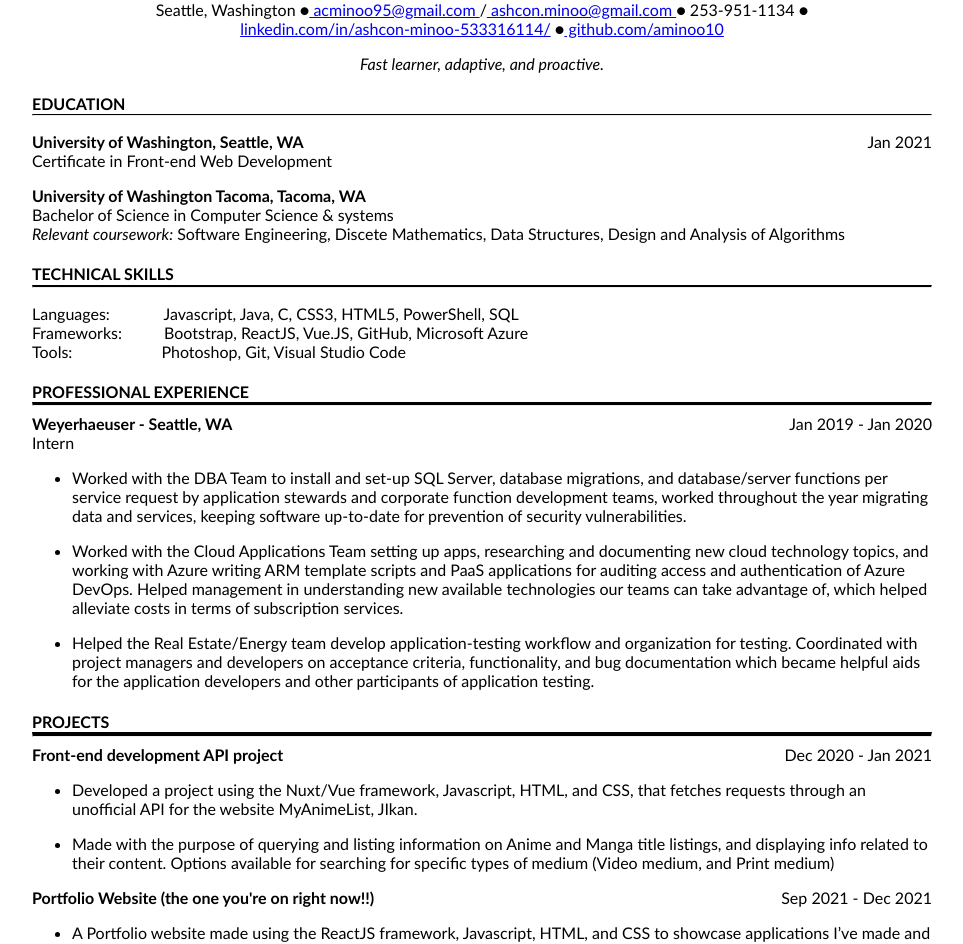
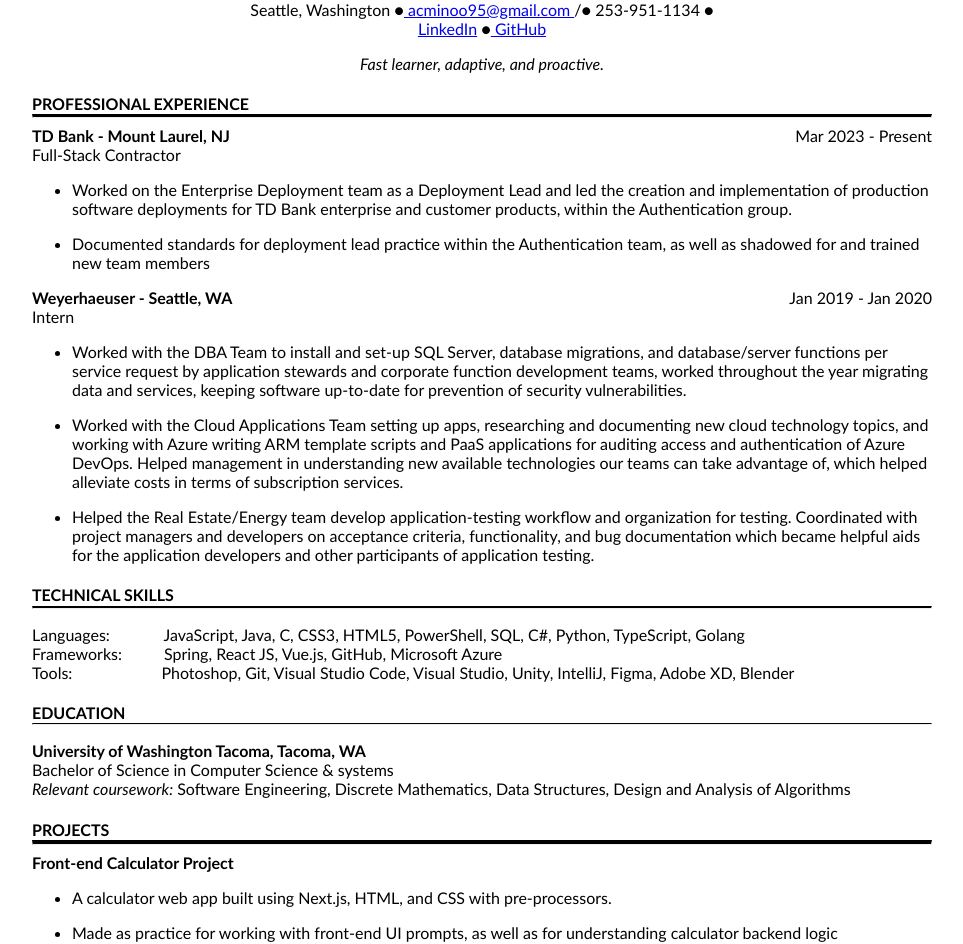
Before and after one commit to aminoo10/portfolio-site, a React (Create React App) app: page /resume in a window 1280 px wide. Shown: the part 500-1444 px from the top of the page, without its empty margins (158-1121 px from the left). Built offline with nearby package versions, Linux system fonts and the light colour scheme.

Commit message:
Updated Resume, and About Me page

```diff
--- a/src/About.js
+++ b/src/About.js
@@ -9,13 +9,15 @@
       <h1>About Me</h1>
       <img src="/images/me.jpg" alt="me by a christmas tree" title="me by a christmas tree"/>
       <p>I  graduated with a degree in <strong><i>Computer Science and Systems</i></strong>
-      from the <i>University of Washington Tacoma</i> in 2016. During the COVID-19 Pandemic,
+      from the <i>University of Washington Tacoma</i>. During the COVID-19 Pandemic,
       I got a certificate from the same school for
       <strong><i>FRONT-END DEVELOPMENT WITH HTML, CSS and JAVASCRIPT</i></strong>. <br/><br/>
-      In between jobs I've worked in freelance art, and currently am studying to learn more
-      about Front-End Development<br/><br/> In my free time I enjoy drawing as a hobby, have
-      collaborated with friends on game development ideas, and am passionate about all things
-      creative including movies, TV, animation, and video games.</p>
+      In between jobs I've worked in freelance art, and currently am working as a Deployment Lead contractor for TD Bank<br/><br/> In my free time I continue to work towards my goals of
+      working as a software engineer, focusing my efforts with front-end development projects, and all things web!<br/><br/>
+
+      I enjoy drawing as a hobby,
+      collaborating with friends on a game development project, and am passionate about all things
+      creative including movies, TV, animation, and video games!</p>
 
       <img src="/images/more.jpg" alt="harajuku" title="trapped within the system"/>
     </div>
--- a/src/Navbar.js
+++ b/src/Navbar.js
@@ -7,7 +7,7 @@
       {/* <img class="bottom" src="/images/name-logo-red-varient.png" alt="banner logo" />   */}
       <div className="links">
         <Link to="/">Home</Link>
-        <Link to="/about">About</Link>
+        <Link to="/about">About Me</Link>
         <Link to="/resume">Resume</Link>
         </div>
     </nav>
--- a/src/Resume.js
+++ b/src/Resume.js
@@ -13,36 +13,29 @@
           <p>Seattle, Washington {blackDot}
           <span>
             <a href="mailto:acminoo95@gmail.com" target="_blank" rel="noreferrer"> acminoo95@gmail.com </a>/
-            <a href="mailto:ashcon.minoo@gmail.com" target="_blank" rel="noreferrer"> ashcon.minoo@gmail.com </a>
           </span>
           {blackDot} 253-951-1134 {blackDot}
           <br />
-          <a href="https://linkedin.com/in/ashcon-minoo-533316114/" target="_blank" rel="noreferrer"> linkedin.com/in/ashcon-minoo-533316114/</a> {blackDot}
-          <a href="https://github.com/aminoo10" target="_blank" rel="noreferrer"> github.com/aminoo10</a></p>
+          <a href="https://linkedin.com/in/ashcon-minoo-533316114/" target="_blank" rel="noreferrer"> LinkedIn</a> {blackDot}
+          <a href="https://github.com/aminoo10" target="_blank" rel="noreferrer"> GitHub</a></p>
           <i>Fast learner, adaptive, and proactive.</i>
-        </div>
-        <div className="education">
-          <h4>EDUCATION</h4>
-          <hr id="hr-1"/>
-          <p><strong>University of Washington, Seattle, WA</strong>
-          <span className="float-right">Jan 2021</span> <br />
-          Certificate in Front-end Web Development</p>
-
-          <p><strong>University of Washington Tacoma, Tacoma, WA</strong> <br />
-          Bachelor of Science in Computer Science &amp; systems <br />
-          <i>Relevant coursework:</i> Software Engineering, Discete Mathematics, Data Structures, Design and Analysis of Algorithms</p>
-
-        </div>
-        <div className="technical-skills">
-          <h4>TECHNICAL SKILLS</h4>
-          <hr id="hr-2"/>
-          <p><span id="indent-1">Languages:</span> Javascript, Java, C, CSS3, HTML5, PowerShell, SQL <br />
-          <span id="indent-2">Frameworks:</span> Bootstrap, ReactJS, Vue.JS, GitHub, Microsoft Azure <br />
-          <span id="indent-3">Tools:</span> Photoshop, Git, Visual Studio Code</p>
         </div>
         <div className="pro-experience">
           <h4>PROFESSIONAL EXPERIENCE</h4>
           <hr id="hr-3"/>
+          <div>
+            <strong>TD Bank - Mount Laurel, NJ</strong>
+            <span className="float-right">Mar 2023 - Present</span><br />
+            Full-Stack Contractor <br />
+
+            <ul>
+              <li>Worked on the Enterprise Deployment team as a Deployment Lead and led the creation and implementation of production software
+                deployments for TD Bank enterprise and customer products, within the Authentication group.</li>
+                <li>Documented standards for deployment lead practice within the Authentication team, as well
+                  as shadowed for and trained new team members</li>
+            </ul>
+          </div>
+          <div>
           <strong>Weyerhaeuser - Seattle, WA</strong>
           <span className="float-right">Jan 2019 - Jan 2020</span><br />
           Intern <br />
@@ -59,29 +52,50 @@
               managers and developers on acceptance criteria, functionality, and bug documentation which became helpful aids for the application
               developers and other participants of application testing.</li>
           </ul>
+          </div>
+        </div>
+        <div className="technical-skills">
+          <h4>TECHNICAL SKILLS</h4>
+          <hr id="hr-2"/>
+          <p><span id="indent-1">Languages:</span> JavaScript, Java, C, CSS3, HTML5, PowerShell, SQL, C#, Python, TypeScript, Golang <br />
+          <span id="indent-2">Frameworks:</span> Spring, React JS, Vue.js, GitHub, Microsoft Azure <br />
+          <span id="indent-3">Tools:</span> Photoshop, Git, Visual Studio Code, Visual Studio, Unity, IntelliJ, Figma, Adobe XD, Blender</p>
+        </div>
+        <div className="education">
+          <h4>EDUCATION</h4>
+          <hr id="hr-1"/>
+
+          <p><strong>University of Washington Tacoma, Tacoma, WA</strong> <br />
+          Bachelor of Science in Computer Science &amp; systems <br />
+          <i>Relevant coursework:</i> Software Engineering, Discrete Mathematics, Data Structures, Design and Analysis of Algorithms</p>
+
         </div>
         <div className="projects">
           <h4>PROJECTS</h4>
           <hr id="hr-4"/>
-          <strong className="project-header">Front-end development API project</strong>
-          <span className="float-right">Dec 2020 - Jan 2021</span>
+          <strong className="project-header">Front-end Calculator Project</strong>
+          <ul>
+            <li>A calculator web app built using Next.js, HTML, and CSS with pre-processors.</li>
+            <li>Made as practice for working with front-end UI prompts, as well as for understanding calculator backend logic</li>
+          </ul>
+
+          <strong className="project-header">Portfolio Website (the one you're on right now!!)</strong>
+          <ul>
+            <li> A Portfolio website built using the ReactJS frameworkas a site to showcase applications I’ve made and other resources for professional use.</li>
+            <li>Features links to the applications as well as a Github link to the source code as well. Contains an about-me section and a page with a copy of my resume for professional engagement.</li>
+          </ul>
+
+          <strong className="project-header">AMLookup</strong>
           <ul>
             <li>Developed a project using the Nuxt/Vue framework, Javascript, HTML, and CSS, that fetches requests through an unofficial API for the website MyAnimeList, JIkan. </li>
             <li>Made with the purpose of querying and listing information on Anime and Manga title listings, and displaying info related to their content. Options available for
-              searching for specific types of medium (Video medium, and Print medium)</li>
-          </ul>
-          <strong className="project-header">Portfolio Website (the one you're on right now!!)</strong>
-          <span className="float-right">Sep 2021 - Dec 2021 </span>
-          <ul>
-            <li> A Portfolio website made using the ReactJS framework, Javascript, HTML, and CSS to showcase applications I’ve made and other resources for professional use.
-              Made relatively quick and easily and was a great opportunity at UI layout/logo design.</li>
-            <li>Features links to the applications as well as a Github link to the source code as well. Contains an about-me section and a page with a copy of my resume for professional engagement.</li>
+              defining type of search (Video medium, and Print medium)</li>
           </ul>
         </div>
 
       </div>}
       { usePDF && <div className="pdf-resume">
-        <iframe title="My Resume" src={`${PDF}#toolbar=0&navpanes=0&scrollbar=0`} width="65%" height="1070px"> </iframe>
+        <iframe title="My Resume" src={`${PDF}#toolbar=0&navpanes=0&scrollbar=0`} width="100%" height="1070px"> </iframe>
       </div> }
       <a id="download-button" href={PDF} download="Ashcon_Minoo_Resume.pdf">Download Resume</a>
     </div>
```
Also changed, not shown: 1 other file (tests, documents, lock files or other folders).
